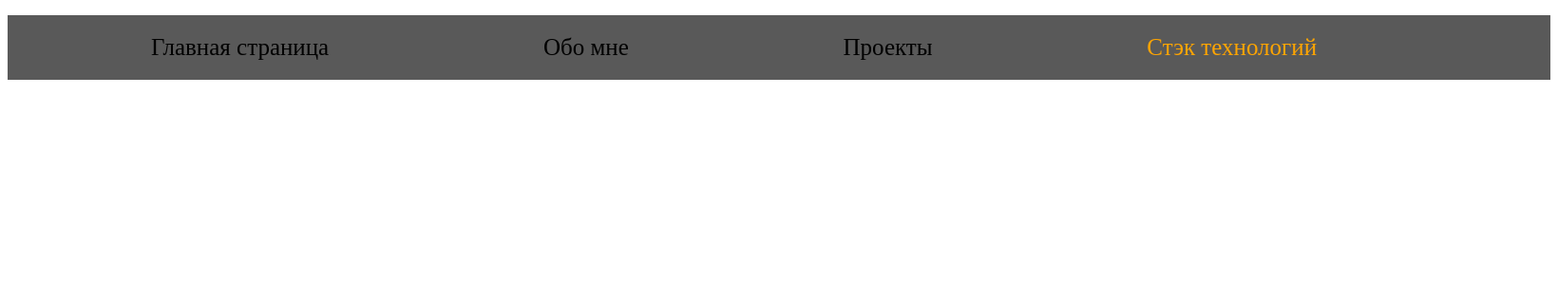
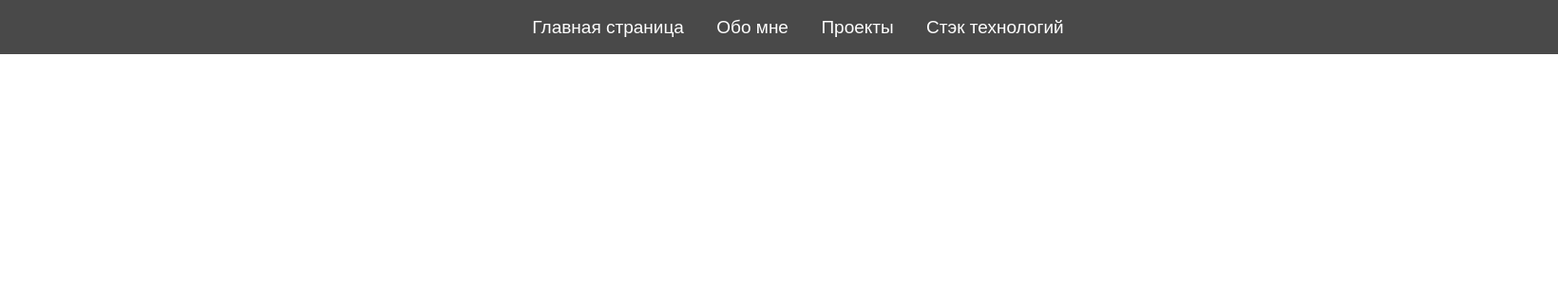
Before and after one commit to nguyendeniel/Project_Arcane, a Flask app: page /stack in a window 1640 px wide. Shown: the top 300 px of the page at 95% size. Run offline with Flask 3, Linux system fonts and the light colour scheme.

Commit message:
rebuild css styles

```diff
--- a/static/stack_tech_style.css
+++ b/static/stack_tech_style.css
@@ -1,57 +1,34 @@
 body {
-    font-family: "Century Gothic";
+    font-family: "Raleway", sans-serif;
+    font-optical-sizing: auto;
+    font-weight: 100;
+    font-style: normal;
+    height: 100%;
+    width: 100%;
+    max-height: 2160px;
+    max-width: 3840px;
+    display: block;
+    margin: 0;
 }
 
-.header {
-    min-width: 1600px;
-    background: rgb(89,89,89);
-    background: linear-gradient(90deg, rgba(89,89,89,1) 15%, rgba(89,89,89,1) 50%, rgba(89,89,89,1) 85%);
+header {
+    padding: 0.1%;
+    background: rgba(28, 28, 28, 0.8);
+    text-align: center;
+    backdrop-filter: blur(5px);
+    position: sticky;
+    top: 0;
+    z-index: 999;
 }
 
-.navigation-menu li {
+header nav ul li {
     display: inline-block;
-    padding: 20px 7% 20px 7%;
+    padding-left: 15px;
+    padding-right: 15px;
 }
 
-.navigation-menu a {
+header nav ul li a {
     text-decoration: none;
-    color: black;
-    font-size: 25px;
+    color: white;
+    font-size: 19px;
 }
-
-.active-page a {
-    color: orange;
-}
-
-.welcome-string {
-    min-width: 1450px;
-    max-width: 100%;
-    display: block;
-    margin: 25px 5% 25px 5%;
-    text-align: justify;
-}
-
-.welcome-string h1 {
-    font-size: 55px;
-    margin-top: 45px;
-    text-align: center;
-}
-
-.welcome-string a {
-    font-size: 40px;
-}
-
-footer {
-    background: cornflowerblue;
-    align-items: center;
-    min-width: 1600px;
-    max-width: 100%;
-    border: 1px solid black;
-    margin: 4% 0 0 0;
-    text-align: center;
-}
-
-.hello_world {
-    font-size: 65px;
-    padding: 15px;
-}
```
Also changed, not shown: static/about_me_style.css (+24 -47 lines), static/main_page_style.css (+46 -30 lines), static/projects_style.css (+24 -47 lines).
